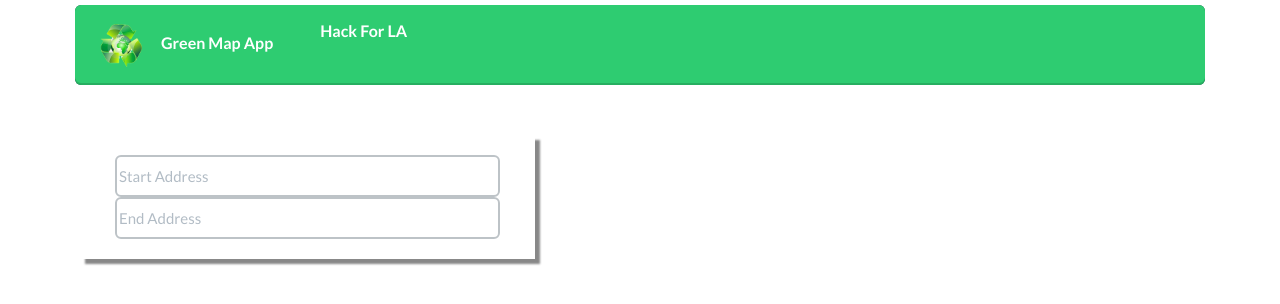
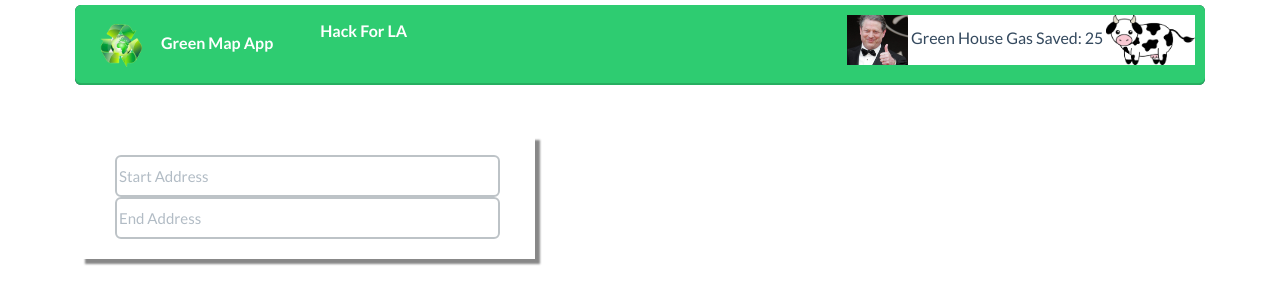
Before and after one commit to eventstack/hackla, a website: page Green Map App/index.html in a window 1280 px wide. Drawn offline with Linux system fonts and the light colour scheme; some packages are replaced by stand-ins of ours.

Commit message:
Added al gore and cows

```diff
--- a/Green Map App/index.html
+++ b/Green Map App/index.html
@@ -37,6 +37,16 @@
                             <li><a href="/"><img src="images/Environmental_-_big.gif" style="height: 50px; padding-right: 15px;"/>Green Map App  </a></li>
                             <li><a href="http://www.hackforla.org/" target="_blank"><img src="" style="height: 50px; padding-right: 5px;"/>Hack For LA</a></li>
                         </ul>
+                            <ul class="nav navbar-nav navbar-right">
+                            <li>
+                                <div style="background-color: #FFFFFF; margin: 10px; position: relative;" >
+                                    <img src="images/al%20gore%203.jpg" height="50"/>
+                                    Green House Gas Saved: 25
+                                    <img src="images/cow_black_white.png" height="50"/>
+                                </div>
+                            </li>
+                            </ul>
+
                     </div><!-- /.navbar-collapse -->
                 </nav><!-- /navbar -->
             </div>
```
Also changed, not shown: Green Map App/images/al gore 3.jpg (added), Green Map App/images/cow_black_white.png (added).
